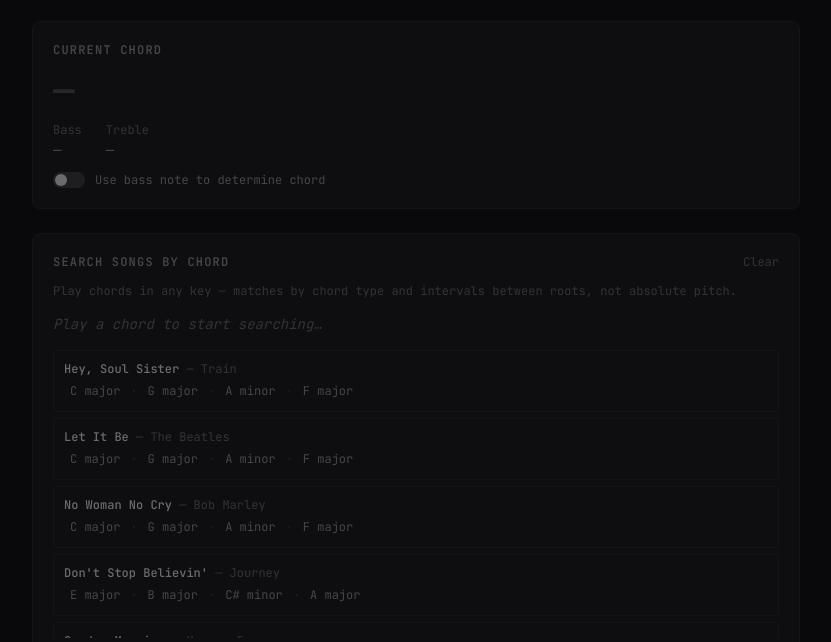
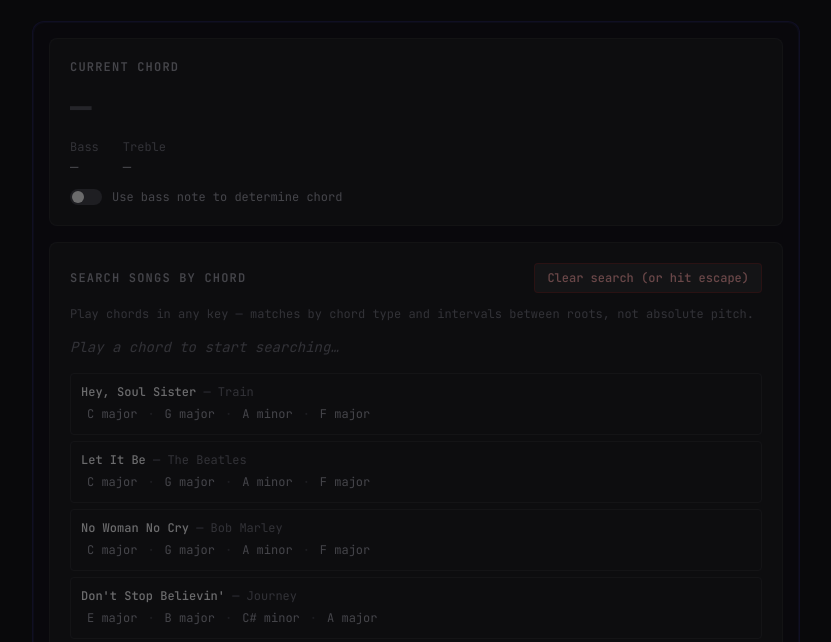
Before and after one commit to davidnmora/midi-chord-detector, a website with bundled scripts: page demo/index.html in a window 1280 px wide. Shown: the part 112-754 px from the top of the page, without its empty margins (224-1055 px from the left). Built offline with nearby package versions, Linux system fonts and the light colour scheme.

Commit message:
UI tweak

```diff
--- a/demo/demo.js
+++ b/demo/demo.js
@@ -168,7 +168,7 @@ const renderSearchResults = () => {
   const hasSearch = search.getSearchProgression().length > 0;
   if (hasSearch && results.length === 0) {
     list.innerHTML =
-      '<div class="text-zinc-500 italic">No songs match this progression. Click Clear to start over.</div>';
+      '<div class="text-zinc-500 italic">No songs match this progression. Clear to start over.</div>';
     return;
   }
   list.innerHTML = results.map(renderSongResult).join('');
@@ -177,6 +177,13 @@ const renderSearchResults = () => {
 const refreshSearch = () => {
   renderSearchProgression();
   renderSearchResults();
+};
+
+const ESCAPE_KEY = 'Escape';
+
+const clearSearch = () => {
+  search.clear();
+  refreshSearch();
 };
 
 let detector = null;
@@ -288,9 +295,12 @@ $('clear-log').addEventListener('click', () => {
   $('event-log').innerHTML = '<span class="text-zinc-500 italic">Waiting for events…</span>';
 });
 
-$('clear-search').addEventListener('click', () => {
-  search.clear();
-  refreshSearch();
+$('clear-search').addEventListener('click', clearSearch);
+
+window.addEventListener('keydown', (event) => {
+  if (event.key === ESCAPE_KEY) {
+    clearSearch();
+  }
 });
 
 refreshSearch();
--- a/demo/index.html
+++ b/demo/index.html
@@ -35,8 +35,12 @@
         data-live-state="muted"
         class="space-y-6 transition-opacity duration-300 ease-out data-[live-state=muted]:opacity-40 data-[live-state=active]:opacity-100"
       >
+        <div
+          id="chord-search-group"
+          class="rounded-xl border border-indigo-800/40 bg-indigo-950/10 p-4 space-y-4 ring-1 ring-inset ring-indigo-900/25"
+        >
           <!-- Current Chord -->
-        <section class="bg-zinc-900 border border-zinc-800 rounded-lg p-5 space-y-3">
+          <section class="bg-zinc-900/80 border border-zinc-800/80 rounded-lg p-5 space-y-3">
             <h2 class="text-xs font-semibold uppercase tracking-widest text-zinc-400">Current Chord</h2>
             <div id="chord-display" class="text-4xl font-semibold text-zinc-600 tracking-tight">—</div>
             <div class="flex gap-6 text-sm">
@@ -60,10 +64,16 @@
           </section>
 
           <!-- Search Songs by Chord -->
-        <section class="bg-zinc-900 border border-zinc-800 rounded-lg p-5 space-y-3">
-          <div class="flex items-center justify-between">
+          <section class="bg-zinc-900/80 border border-zinc-800/80 rounded-lg p-5 space-y-3">
+            <div class="flex items-center justify-between gap-3">
               <h2 class="text-xs font-semibold uppercase tracking-widest text-zinc-400">Search Songs by Chord</h2>
-            <button id="clear-search" class="text-xs text-zinc-500 hover:text-zinc-300 transition-colors">Clear</button>
+              <button
+                id="clear-search"
+                type="button"
+                class="shrink-0 bg-zinc-800 hover:bg-red-950/80 border border-red-900/60 hover:border-red-600 text-red-300 hover:text-red-200 text-xs font-medium px-3 py-1.5 rounded transition-colors"
+              >
+                Clear search (or hit escape)
+              </button>
             </div>
             <p class="text-xs text-zinc-500 leading-relaxed">
               Play chords in any key — matches by chord type and intervals between roots, not absolute pitch.
@@ -79,6 +89,7 @@
               class="space-y-1.5 text-xs max-h-72 overflow-y-auto"
             ></div>
           </section>
+        </div>
 
         <!-- Event log -->
         <section class="bg-zinc-900 border border-zinc-800 rounded-lg p-5 space-y-3">
```
Lines whose indentation alone changed are shown as unchanged.
